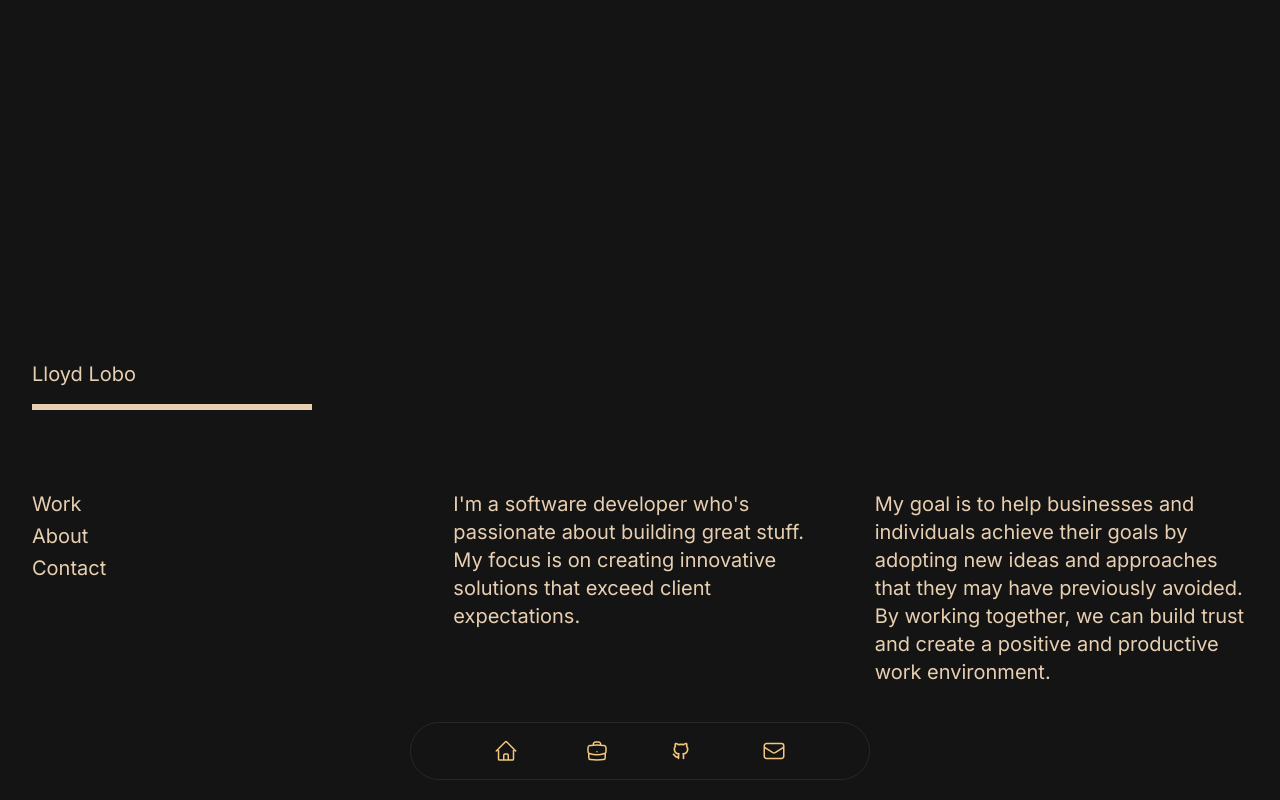
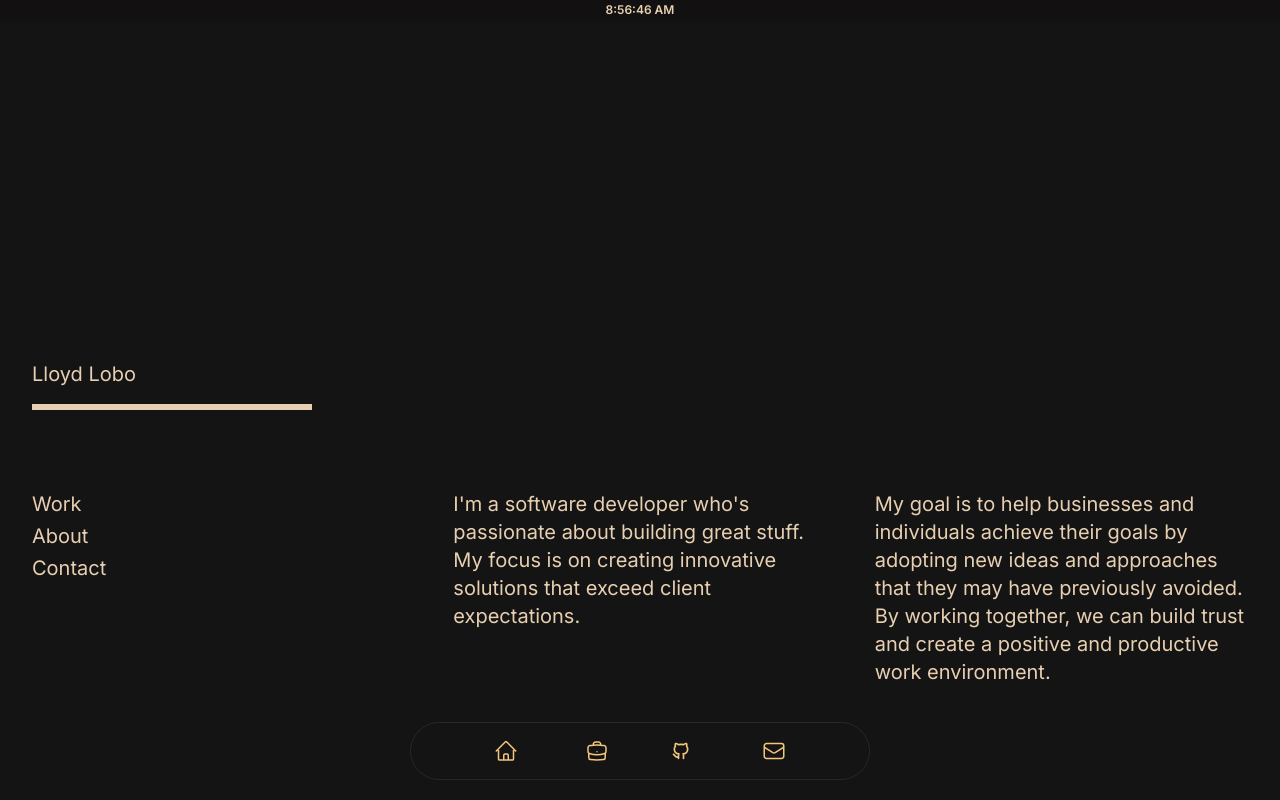
Before and after one commit to lloydlobo/lloydlobo.com, a Next.js app: page /work in a window 1280 px wide. Built offline with nearby package versions, Linux system fonts and the light colour scheme.

Commit message:
feat: add clock nav to work page

```diff
--- a/pages/index.tsx
+++ b/pages/index.tsx
@@ -8,6 +8,22 @@ import {
   MotionProps,
   // useInView, // import { useInView } from "react-intersection-observer";
 } from "framer-motion";
+
+export function ClockNav() {
+  const [currentTime, setCurrentTime] = useState(null);
+
+  useEffect(() => {
+    const interval = setInterval(() => {
+      setCurrentTime(new Date().toLocaleTimeString());
+    }, 1000);
+    return () => clearInterval(interval);
+  }, []);
+  return (
+    <header className="flex z-50 min-h-[1.25rem] justify-center w-screen absolute px-2 top-0 bg-on-secondary/30 shadow items-center text-xs font-semibold brightness-100 backdrop-blur-[2px] gap-x-2">
+      <span className="h-full text-secondary">{currentTime}</span>
+    </header>
+  );
+}
 
 export default function IndexPage() {
   const [currentTime, setCurrentTime] = useState(null);
--- a/pages/work.tsx
+++ b/pages/work.tsx
@@ -7,11 +7,12 @@ import { Hero } from "@/components/layout/Hero";
 import { motion } from "framer-motion";
 import Link from "next/link";
 import React from "react";
-import { DockNav } from ".";
+import { ClockNav, DockNav } from ".";
 
 export default function WorkPage() {
   return (
     <Layout title="Work ">
+      <ClockNav />
       <DockNav />
       <div className="relative hidden">
         <Section>
```
